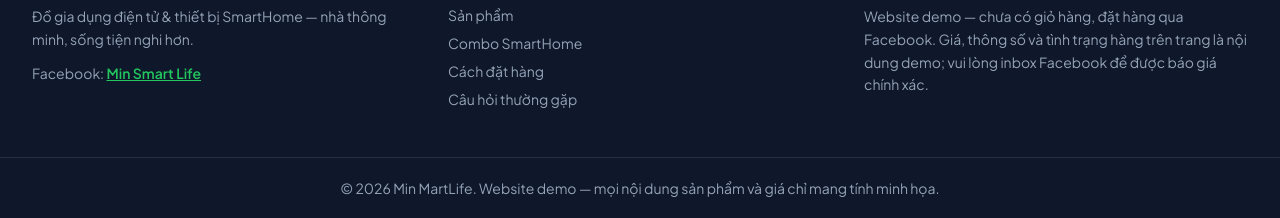
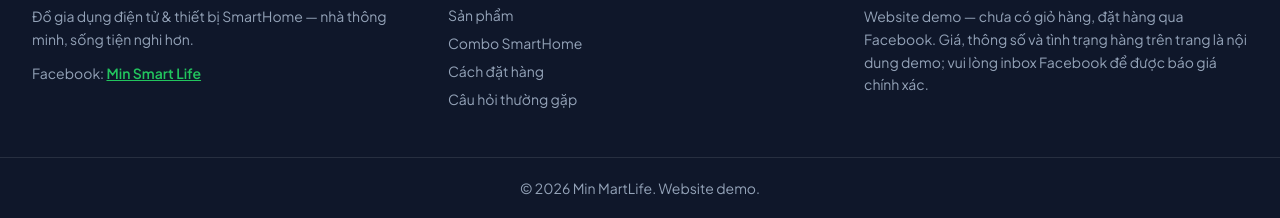
Before and after one commit to mishanguyen83-max/min.martlife, a plain HTML site: page index.html in a window 1280 px wide. Shown: the part 5085-5303 px from the top of the page. Drawn offline with nearby package versions, Linux system fonts and the light colour scheme.

Commit message:
Remove footer disclaimer phrase

```diff
--- a/index.html
+++ b/index.html
@@ -310,7 +310,7 @@ details.faq[open ] .faq-chev{transform:rotate(180deg)}
       <p class="mt-3 text-sm text-[#94A3B8] leading-relaxed">Website demo — chưa có giỏ hàng, đặt hàng qua Facebook. Giá, thông số và tình trạng hàng trên trang là nội dung demo; vui lòng inbox Facebook để được báo giá chính xác.</p>
     </div>
   </div>
-  <div class="border-t border-white/10 py-5 text-center text-sm text-[#94A3B8] px-4">© 2026 Min MartLife. Website demo — mọi nội dung sản phẩm và giá chỉ mang tính minh họa.</div>
+  <div class="border-t border-white/10 py-5 text-center text-sm text-[#94A3B8] px-4">© 2026 Min MartLife. Website demo.</div>
 </footer>
 
 <!-- ============ MODAL ============ -->
```
